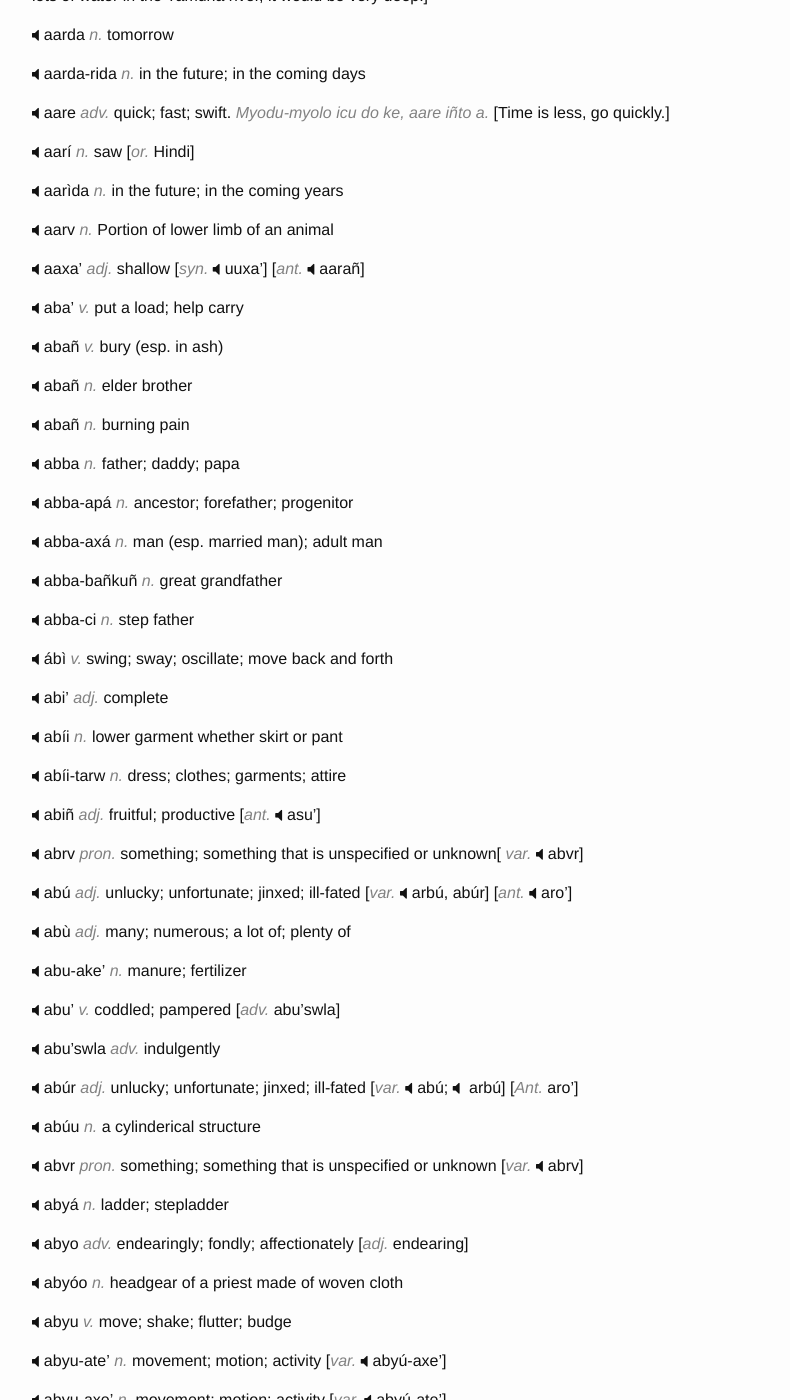
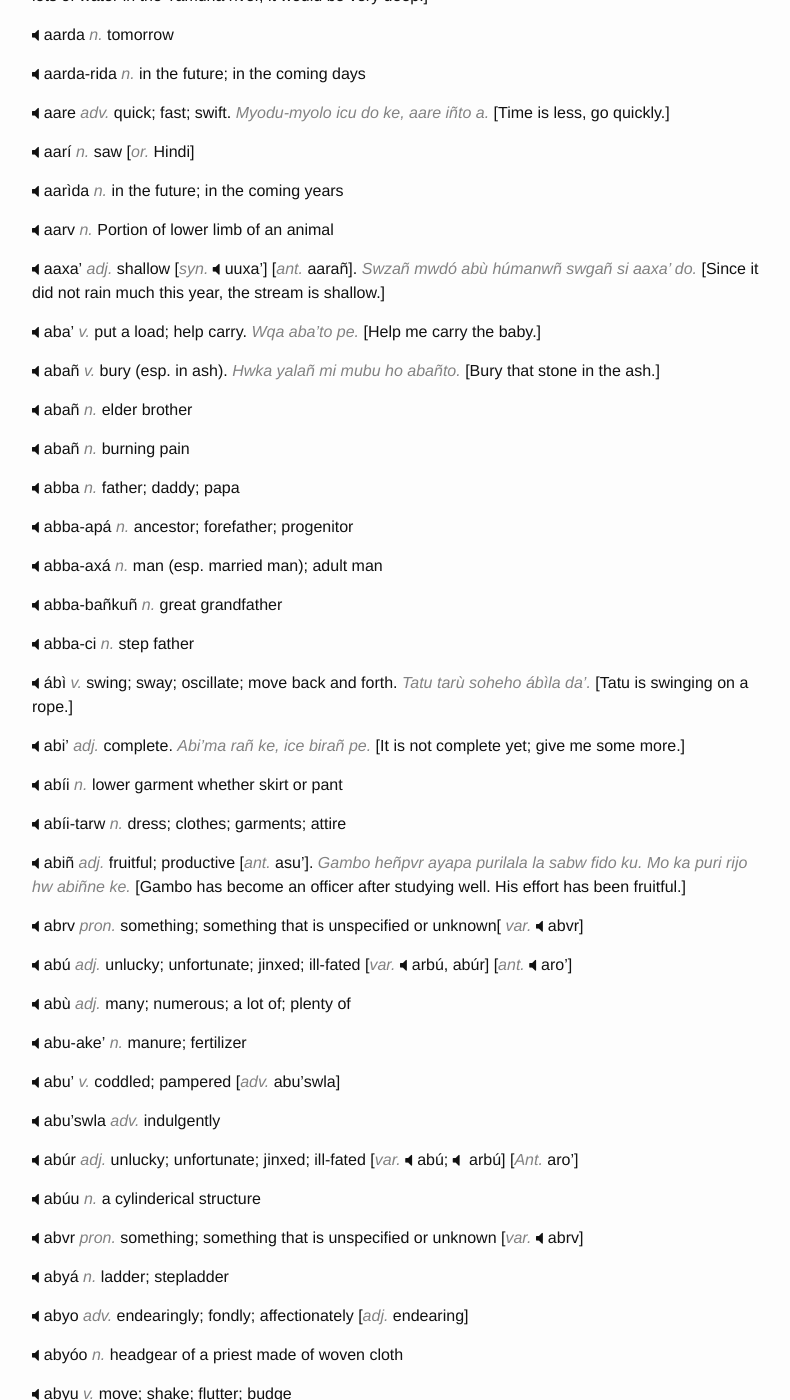
Before and after one commit to hacksparrow/language.apatani.org, a Jekyll site: the page built from dictionary/a.md, in a window 1280 px wide and 1400 px high, scrolled down 1003 px. Shown: the whole window, without its empty margins (238-1028 px from the left). Built offline with Jekyll 4.4.1, drawn with Linux system fonts in a browser that asks for light colours; nearby versions of some CDN libraries; comment, search, counter and statistics services are not loaded.

Commit message:
Update a.md

```diff
--- a/dictionary/a.md
+++ b/dictionary/a.md
@@ -50,11 +50,11 @@ __aarìda__  _n._  in the future; in the coming years
 
 __aarv__  _n._  Portion of lower limb of an animal
 
-__aaxa'__ _adj._  shallow [_syn._  uuxa'] [_ant._  aarañ]
+__aaxa'__ _adj._  shallow [_syn._  uuxa'] [_ant._  aarañ]. _Swzañ mwdó abù húmanwñ swgañ si aaxa' do._ [Since it did not rain much this year, the stream is shallow.]
 
-__aba'__  _v._  put a load; help carry
+__aba'__  _v._  put a load; help carry. _Wqa aba'to pe._ [Help me carry the baby.]
 
-__abañ__  _v._  bury (esp. in ash)
+__abañ__  _v._  bury (esp. in ash). _Hwka yalañ mi mubu ho abañto._ [Bury that stone in the ash.]
 
 __abañ__  _n._  elder brother
 
@@ -70,15 +70,15 @@ __abba-bañkuñ__ _n._  great grandfather
 
 __abba-ci__ _n._  step father
 
-__ábì__ _v._  swing; sway; oscillate; move back and forth
+__ábì__ _v._  swing; sway; oscillate; move back and forth. _Tatu tarù soheho ábìla da'._ [Tatu is swinging on a rope.]
 
-__abi'__  _adj._  complete
+__abi'__  _adj._  complete. _Abi'ma rañ ke, ice birañ pe._ [It is not complete yet; give me some more.]
 
 __abíi__  _n._  lower garment whether skirt or pant
 
 __abíi-tarw__ _n._  dress; clothes; garments; attire
 
-__abiñ__  _adj._  fruitful; productive  [_ant._  asu']
+__abiñ__  _adj._  fruitful; productive  [_ant._  asu']. _Gambo heñpvr ayapa purilala la sabw fido ku. Mo ka puri rijo hw abiñne ke._ [Gambo has become an officer after studying well. His effort has been fruitful.]
 
 __abrv__  _pron._ something; something that is unspecified or unknown[ _var._  abvr]
 
```
